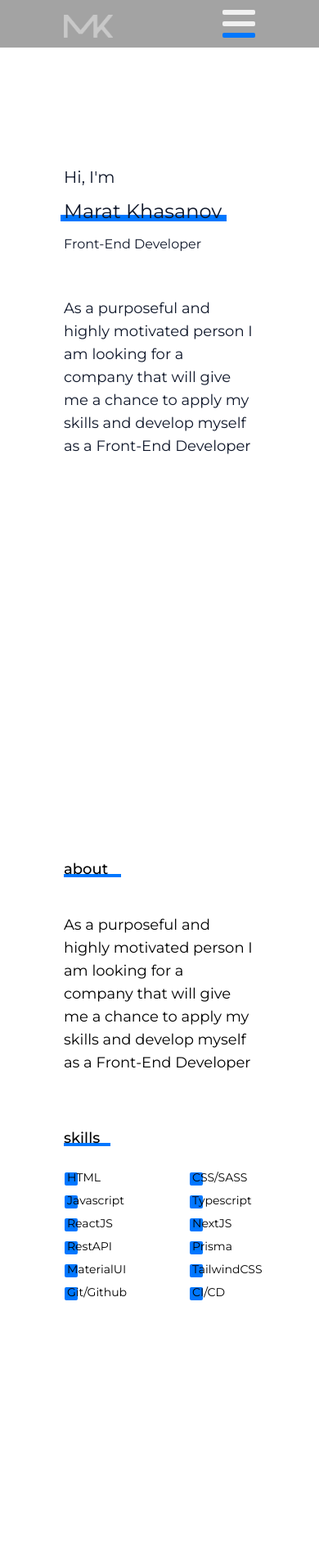
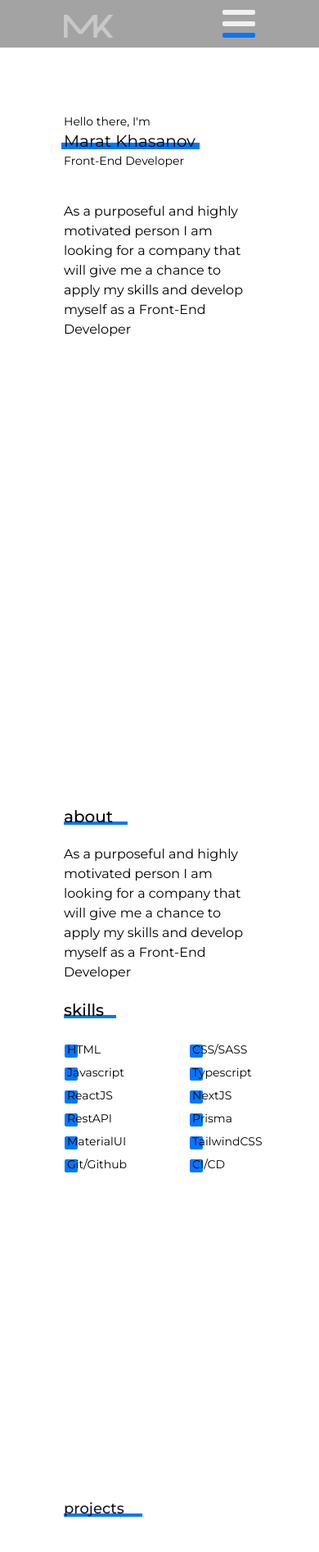
Before and after one commit to hinspared/portfolio, a Next.js app: page / in a window 390 px wide. Shown: the top 1893 px of the page at 82% size. Built offline with nearby package versions, Linux system fonts and the light colour scheme.

Commit message:
update styles for mobile version

```diff
--- a/src/components/About.tsx
+++ b/src/components/About.tsx
@@ -18,27 +18,34 @@ const skills = [
 const About = React.forwardRef<HTMLDivElement>(
   (props, ref: React.LegacyRef<HTMLDivElement>) => {
     return (
-      <div className="mx-auto h-screen w-3/5 pt-36" id="about">
+      <div
+        className="mx-auto h-screen w-3/5 pt-20 md:pt-36 2xl:pt-72"
+        id="about"
+      >
         <div ref={ref}>
           <div className="relative max-w-max">
-            <p className="text-lg font-medium md:text-5xl">about</p>
+            <p className="text-xl font-medium md:text-5xl 2xl:text-7xl">
+              about
+            </p>
             <div className="absolute bottom-1 -z-10 h-1 w-[130%] bg-[#0077FF] md:left-[-0.5rem] md:h-2 md:rounded-sm"></div>
           </div>
-          <p className="mt-10 text-lg md:w-3/5">
+          <p className="mt-5 md:mt-10 md:w-3/5 md:text-lg 2xl:text-2xl">
             As a purposeful and highly motivated person I am looking for a
             company that will give me a chance to apply my skills and develop
             myself as a Front-End Developer
           </p>
-          <div className="relative mt-16 max-w-max">
-            <p className="text-lg font-medium md:text-5xl">skills</p>
+          <div className="relative mt-5 max-w-max md:mt-16">
+            <p className="text-xl font-medium md:text-5xl 2xl:text-7xl">
+              skills
+            </p>
             <div className="absolute bottom-1 -z-10 h-1 w-[130%] bg-[#0077FF] md:left-[-0.5rem] md:h-2 md:rounded-sm"></div>
           </div>
-          <div className="mt-6 grid grid-cols-2 justify-between gap-x-20 gap-y-2 px-1 md:grid-cols-4">
+          <div className="mt-6 grid grid-cols-2 justify-between gap-x-20 gap-y-2 px-1 md:grid-cols-4 2xl:mt-10">
             {React.Children.toArray(
               skills.map((skill) => (
                 <div className="relative">
-                  <p className="text-sm lg:text-base">{skill}</p>
-                  <div className="absolute left-[-3px] top-1 -z-10 h-4 w-4 rounded-sm bg-[#0077FF]"></div>
+                  <p className="text-sm 2xl:text-2xl">{skill}</p>
+                  <div className="absolute left-[-3px] top-1 -z-10 h-4 w-4 rounded-sm bg-[#0077FF] 2xl:h-6 2xl:w-5"></div>
                 </div>
               ))
             )}
--- a/src/components/Contacts.tsx
+++ b/src/components/Contacts.tsx
@@ -22,19 +22,24 @@ const list = [
 const Contacts = React.forwardRef<HTMLDivElement>(
   (props, ref: React.LegacyRef<HTMLDivElement>) => {
     return (
-      <div className="mx-auto h-screen w-3/5 pt-36" id="contacts">
+      <div
+        className="mx-auto h-screen w-3/5 pt-20 md:pt-36 2xl:pt-72"
+        id="contacts"
+      >
         <div ref={ref}>
           <div className="relative max-w-max">
-            <p className="text-lg font-medium md:text-5xl">contacts</p>
+            <p className="text-xl font-medium md:text-5xl">contacts</p>
             <div className="absolute left-[-0.5rem] bottom-1 -z-10 h-1 w-[130%] bg-[#0077FF] md:h-2 md:w-56 md:rounded-sm"></div>
           </div>
-          <p className="mt-3 ml-1 font-light">Let&apos;s have a chat</p>
+          <p className="text-xs font-light md:mt-3 md:ml-1 md:text-base">
+            Let&apos;s have a chat
+          </p>
           <div className="mt-14 flex flex-col gap-16 md:grid md:grid-cols-2">
             {React.Children.toArray(
               list.map((item) => (
                 <div className="flex flex-col">
                   <div className="relative">
-                    <p className="relative z-20 text-2xl font-light">
+                    <p className="relative z-20 text-xl font-light md:text-2xl">
                       {item.name}
                     </p>
                     <div className="absolute left-[-0.5rem] bottom-[3px] z-10 h-6 w-6 rounded-sm bg-[#0077FF]"></div>
--- a/src/components/Project.tsx
+++ b/src/components/Project.tsx
@@ -17,7 +17,8 @@ const Project: React.FC<ProjectProps> = ({
   image,
 }) => {
   return (
-    <div className="flex w-56 flex-col gap-4 rounded-xl bg-[#f0f0f0] shadow-2xl hover:shadow-[#0077FF]">
+    // <>
+    <div className="flex w-56 flex-col gap-4 rounded-xl bg-[#f0f0f0] shadow-2xl hover:shadow-[#0077FF] 2xl:h-96 2xl:w-80">
       <div className="relative h-36 w-full rounded-xl">
         <Image
           src={image}
@@ -46,9 +47,17 @@ const Project: React.FC<ProjectProps> = ({
           </a>
           <div className="absolute left-[-3px] bottom-[-0.5px] z-10 h-6 w-6 rounded-sm bg-[#0077FF]"></div>
         </div>
-        <a href={demo} target="_blank" rel="noreferrer">
-          live-demo
-        </a>
+        <div className="relative">
+          <a
+            href={demo}
+            className="relative z-20"
+            target="_blank"
+            rel="noreferrer"
+          >
+            live-demo
+          </a>
+          <div className="absolute left-[-3px] bottom-[-0.5px] z-10 h-6 w-6 rounded-sm bg-[#0077FF]"></div>
+        </div>
       </div>
     </div>
   );
--- a/src/components/Projects.tsx
+++ b/src/components/Projects.tsx
@@ -45,22 +45,17 @@ const Projects = React.forwardRef<HTMLDivElement, ProjectsProps>(
     return (
       <>
         {props.mobile ? (
-          <div ref={ref} id="projects">
-            <div className="relative mx-auto flex w-3/5 pt-36">
-              <div className="relative max-w-max">
+          <div ref={ref} id="projects" className="h-screen">
+            <div className="relative mx-auto flex w-3/5 pt-20">
+              <div className="relative mb-10 max-w-max">
                 <p className="text-lg font-medium text-slate-900">projects</p>
                 <div className="absolute bottom-1 -z-10 h-1 w-[130%] bg-[#0077FF]"></div>
               </div>
             </div>
-            <Swiper
-              spaceBetween={50}
-              slidesPerView={1}
-              className="mt-10 py-10"
-              loop
-            >
+            <Swiper spaceBetween={50} slidesPerView={1} loop>
               {React.Children.toArray(
                 projectsList.map((project) => (
-                  <SwiperSlide className="flex justify-center py-20">
+                  <SwiperSlide className="flex justify-center pb-16">
                     <Project
                       name={project.name}
                       description={project.description}
@@ -74,15 +69,15 @@ const Projects = React.forwardRef<HTMLDivElement, ProjectsProps>(
             </Swiper>
           </div>
         ) : (
-          <div className="mx-auto h-screen w-3/5 pt-36" id="projects">
+          <div className="mx-auto h-screen w-3/5 pt-36 2xl:pt-72" id="projects">
             <div ref={ref}>
               <div className="relative max-w-max">
-                <p className="font-medium text-slate-900 md:text-5xl">
+                <p className="font-medium text-slate-900 md:text-5xl 2xl:text-7xl">
                   projects
                 </p>
-                <div className="absolute bottom-1 -z-10 h-2 w-56 rounded-sm bg-[#0077FF] md:left-[-0.5rem]"></div>
+                <div className="absolute bottom-1 -z-10 h-2 w-[130%] rounded-sm bg-[#0077FF] md:left-[-0.5rem]"></div>
               </div>
-              <div className="mt-10 flex justify-between">
+              <div className="mt-10 flex justify-center gap-x-10">
                 {React.Children.toArray(
                   projectsList.map((project) => (
                     <Project
--- a/src/pages/index.tsx
+++ b/src/pages/index.tsx
@@ -11,9 +11,16 @@ const navigations = ["about", "projects", "contacts"];
 
 const Home: NextPage = () => {
   const [mobile, setMobile] = React.useState(false);
+
   React.useEffect(() => {
-    const screenWidth = window.matchMedia("(max-width: 768px)");
-    setMobile(screenWidth.matches);
+    const handleScreenSize = () => {
+      setMobile(window.matchMedia("(max-width: 768px)").matches);
+    };
+    window.addEventListener("resize", handleScreenSize);
+    handleScreenSize();
+    return () => {
+      window.removeEventListener("resize", handleScreenSize);
+    };
   }, []);
 
   const [active, setActive] = React.useState("logo");
@@ -63,16 +70,20 @@ const Home: NextPage = () => {
         mobile={mobile}
       />
       <div
-        className="mx-auto flex h-screen w-3/5 flex-col gap-y-3 pt-36"
+        className="mx-auto h-screen w-3/5 gap-y-3 pt-20 md:pt-36 2xl:pt-72"
         id="home"
       >
-        <p className="text-xl text-slate-900">Hi, I&apos;m </p>
+        <p className="text-sm md:text-xl 2xl:text-3xl">
+          Hello there, I&apos;m{" "}
+        </p>
         <div className="relative max-w-max">
-          <p className="text-2xl text-slate-900 md:text-5xl">Marat Khasanov</p>
+          <p className="text-xl md:text-2xl md:text-5xl 2xl:text-7xl">
+            Marat Khasanov
+          </p>
           <div className="absolute bottom-1 left-[-2%] -z-10 h-2 w-[105%] bg-[#0077FF] md:rounded-sm"></div>
         </div>
-        <p className="text-slate-900 md:text-xl">Front-End Developer</p>
-        <p className="mt-10 text-lg text-slate-900 md:w-3/5" ref={homeRef}>
+        <p className="text-sm md:text-xl 2xl:text-3xl">Front-End Developer</p>
+        <p className="mt-10 md:w-3/5 md:text-lg 2xl:text-2xl" ref={homeRef}>
           As a purposeful and highly motivated person I am looking for a company
           that will give me a chance to apply my skills and develop myself as a
           Front-End Developer
```
Also changed, not shown: 1 other file (tests, documents, lock files or other folders).
